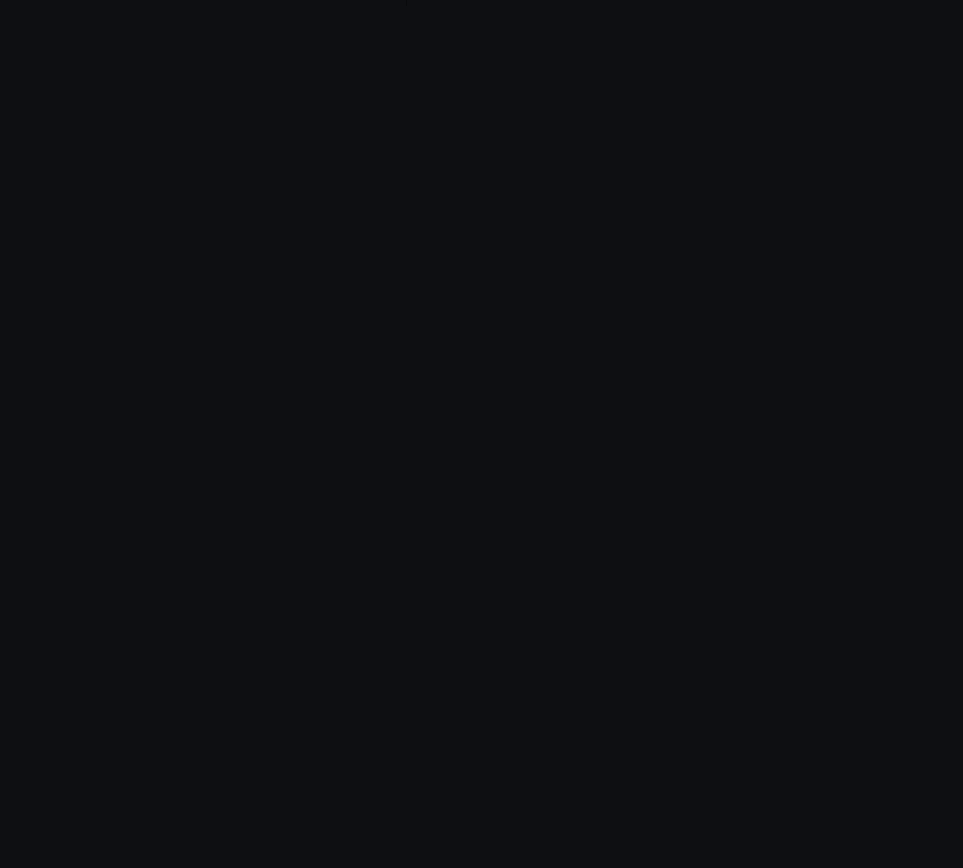
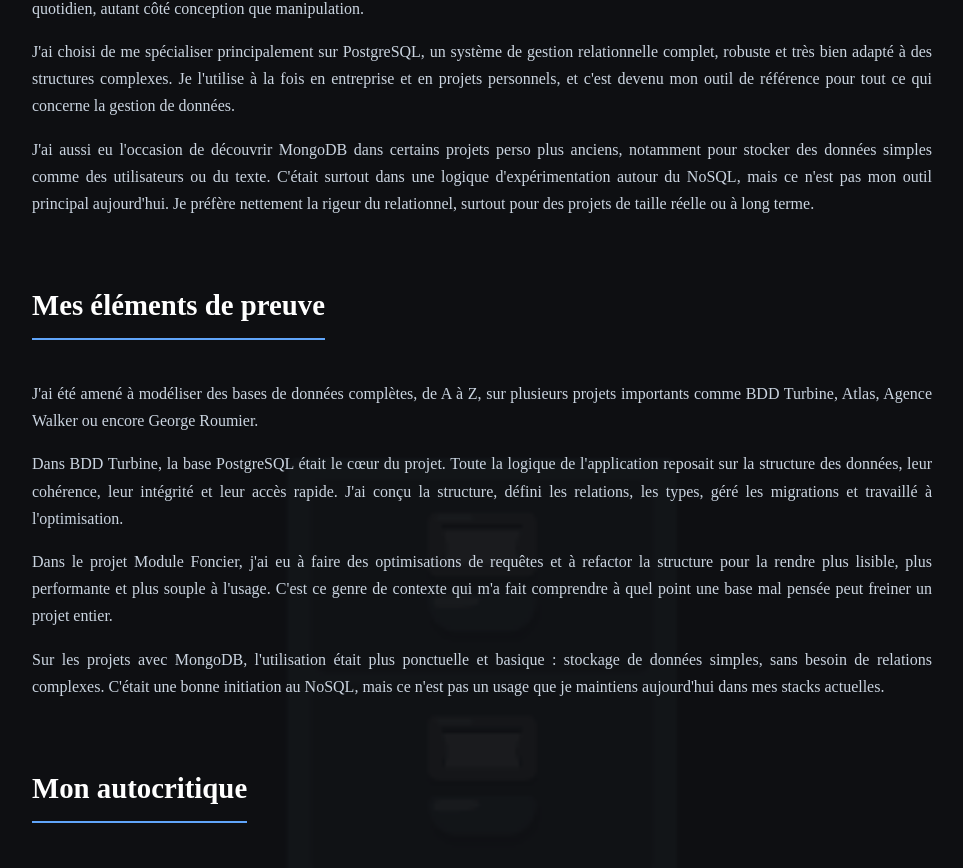
Before and after one commit to Esteban-Mo/portfolio-last, a Next.js app: page /skills/databases in a window 1280 px wide. Before the commit this address had no page. Shown: the part 419-1287 px from the top of the page, without its empty margins (158-1121 px from the left). Before the commit the page ends 800 px from the top, so only its background shows below. Built offline with nearby package versions, Linux system fonts and the light colour scheme.

Commit message:
Add clickable card functionality to skills section; implement new styles for improved interactivity and create a dedicated database skills page with structured content and styles.

```diff
--- a/src/app/page.module.css
+++ b/src/app/page.module.css
@@ -262,6 +262,11 @@
   border-color: rgba(255, 255, 255, 0.2);
 }
 
+/* Add this rule for clickable cards */
+.clickableCard {
+  cursor: pointer;
+}
+
 .skillCardTitle {
   font-size: 1.25rem;
   font-weight: 600;
--- /dev/null
+++ b/src/app/skills/databases/page.module.css
@@ -0,0 +1,62 @@
+.container {
+  max-width: 900px; /* Content width */
+  margin: 0 auto; /* Center content */
+  padding: 3rem 1rem 6rem; /* Top, horizontal, bottom padding */
+  color: #e2e8f0; /* Default text color (slate-200) */
+  line-height: 1.7;
+  position: relative; /* Needed for absolute positioning of child */
+  overflow: hidden; /* Hide potential overflow from large emoji */
+  z-index: 1; /* Ensure container itself has z-index if needed */
+}
+
+.backgroundEmoji {
+  position: absolute;
+  top: 50%;
+  left: 50%;
+  transform: translate(-50%, -50%);
+  font-size: 25rem; /* Very large font size */
+  color: #fff; /* Base color for emoji */
+  opacity: 0.05; /* Very subtle opacity */
+  z-index: -1; /* Behind the content */
+  pointer-events: none; /* Non-interactive */
+  user-select: none; /* Prevent text selection */
+}
+
+.mainTitle {
+  font-size: clamp(2.5rem, 6vw, 3.5rem); /* Responsive title size */
+  color: #fff;
+  text-align: center;
+  margin-bottom: 3rem;
+  font-weight: 700;
+}
+
+.section {
+  margin-bottom: 2.5rem; /* Space between sections */
+}
+
+.sectionTitle {
+  font-size: 1.8rem;
+  color: #fff;
+  font-weight: 600;
+  margin-bottom: 1.5rem;
+  padding-bottom: 0.5rem;
+  border-bottom: 2px solid #60A5FA; /* Underline like homepage titles */
+  display: inline-block; /* Make underline fit content */
+}
+
+.section p {
+  margin-bottom: 1rem;
+  color: #cbd5e1; /* Lighter text (slate-300) */
+  text-align: justify;
+}
+
+.list {
+  list-style: disc; /* Standard bullet points */
+  padding-left: 2rem; /* Indentation */
+  margin-top: 1rem;
+  margin-bottom: 1rem;
+}
+
+.list li {
+  margin-bottom: 0.5rem;
+}
--- /dev/null
+++ b/src/app/skills/databases/page.tsx
@@ -0,0 +1,75 @@
+import styles from './page.module.css';
+
+export default function DatabaseSkillPage() {
+  return (
+    <div className={styles.container}>
+      <div className={styles.backgroundEmoji}>🗄️</div>
+
+      <h1 className={styles.mainTitle}>Compétence : Base de Données</h1>
+
+      <section className={styles.section}>
+        <h2 className={styles.sectionTitle}>Ma définition</h2>
+        <p>
+          La base de données, c'est le cœur d'un projet, le socle sur lequel repose toute la logique métier, la persistance des informations et l'interconnexion entre les modules. En tant que développeur fullstack, la gestion de la base de données fait partie intégrante de mon quotidien, autant côté conception que manipulation.
+        </p>
+        <p>
+          J'ai choisi de me spécialiser principalement sur PostgreSQL, un système de gestion relationnelle complet, robuste et très bien adapté à des structures complexes. Je l'utilise à la fois en entreprise et en projets personnels, et c'est devenu mon outil de référence pour tout ce qui concerne la gestion de données.
+        </p>
+        <p>
+          J'ai aussi eu l'occasion de découvrir MongoDB dans certains projets perso plus anciens, notamment pour stocker des données simples comme des utilisateurs ou du texte. C'était surtout dans une logique d'expérimentation autour du NoSQL, mais ce n'est pas mon outil principal aujourd'hui. Je préfère nettement la rigeur du relationnel, surtout pour des projets de taille réelle ou à long terme.
+        </p>
+      </section>
+
+      <section className={styles.section}>
+        <h2 className={styles.sectionTitle}>Mes éléments de preuve</h2>
+        <p>
+          J'ai été amené à modéliser des bases de données complètes, de A à Z, sur plusieurs projets importants comme BDD Turbine, Atlas, Agence Walker ou encore George Roumier.
+        </p>
+        <p>
+          Dans BDD Turbine, la base PostgreSQL était le cœur du projet. Toute la logique de l'application reposait sur la structure des données, leur cohérence, leur intégrité et leur accès rapide. J'ai conçu la structure, défini les relations, les types, géré les migrations et travaillé à l'optimisation.
+        </p>
+        <p>
+          Dans le projet Module Foncier, j'ai eu à faire des optimisations de requêtes et à refactor la structure pour la rendre plus lisible, plus performante et plus souple à l'usage. C'est ce genre de contexte qui m'a fait comprendre à quel point une base mal pensée peut freiner un projet entier.
+        </p>
+        <p>
+          Sur les projets avec MongoDB, l'utilisation était plus ponctuelle et basique : stockage de données simples, sans besoin de relations complexes. C'était une bonne initiation au NoSQL, mais ce n'est pas un usage que je maintiens aujourd'hui dans mes stacks actuelles.
+        </p>
+      </section>
+
+      <section className={styles.section}>
+        <h2 className={styles.sectionTitle}>Mon autocritique</h2>
+        <p>
+          Je me considère comme avancé sur PostgreSQL, avec une vraie aisance sur la modélisation, l'usage quotidien, et l'interfaçage via des ORM comme Prisma. J'utilise PgAdmin pour l'administration, mais je suis aussi à l'aise avec les requêtes en SQL brut quand j'ai besoin de précision ou de liberté.
+        </p>
+        <p>
+          Je maîtrise les jointures, les types personnalisés, et j'ai de bonnes bases sur les migrations, les vues et la normalisation. Je sais que je peux encore progresser sur les CTE (Common Table Expressions), les fonctions SQL avancées et l'optimisation fine des performances.
+        </p>
+        <p>
+          Sur MongoDB, j'ai un niveau de base suffisant pour des projets simples, mais je n'ai pas encore creusé les requêtes d'agrégation complexes, et ce n'est pas ma priorité actuelle.
+        </p>
+      </section>
+
+      <section className={styles.section}>
+        <h2 className={styles.sectionTitle}>Mon évolution dans cette compétence</h2>
+        <p>
+          La base de données est pour moi l'un des piliers du développement web, et encore plus pour un futur Tech Lead. Savoir concevoir, sécuriser, maintenir et faire évoluer une base est un prérequis absolu.
+        </p>
+        <p>
+          Je veux continuer à pousser cette compétence, notamment en approfondissant :
+        </p>
+        <ul className={styles.list}>
+          <li>La gestion des droits utilisateurs</li>
+          <li>Les systèmes de sauvegarde et de récupération (backup / restore)</li>
+          <li>Les fonctions SQL personnalisées</li>
+          <li>Et tout ce qui touche à la sécurisation d'une base sur un VPS</li>
+        </ul>
+        <p>
+          Actuellement, je gère moi-même une base PostgreSQL sur un serveur privé Ubuntu, ce qui me permet de sortir du cadre "dev local" et de toucher à la partie réelle "en prod" : déploiement, config, sécurité.
+        </p>
+        <p>
+          Mon objectif à court terme est d'être totalement à l'aise pour prendre en main une base PostgreSQL complète, du design initial jusqu'à la gestion en production, et ce de façon autonome.
+        </p>
+      </section>
+    </div>
+  );
+}
```
Also changed, not shown: src/app/page.tsx (+7 -2 lines).
